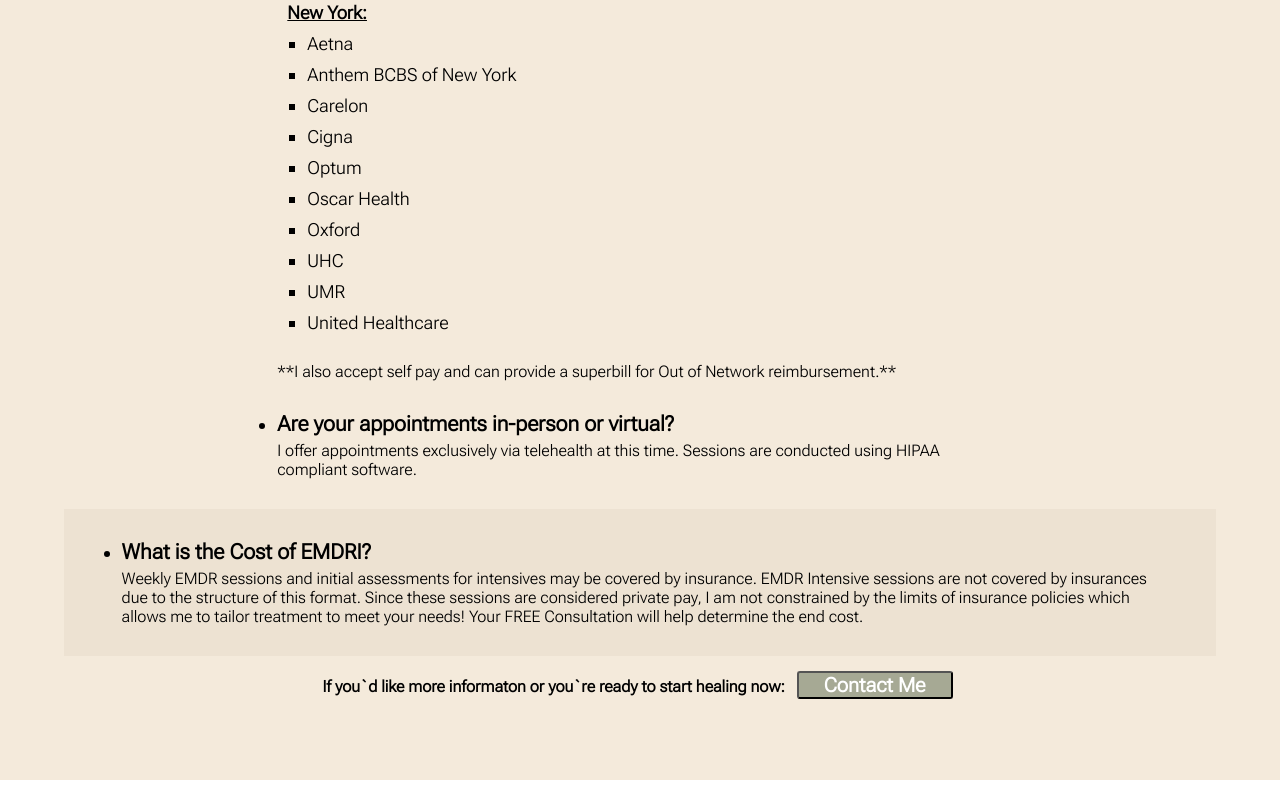
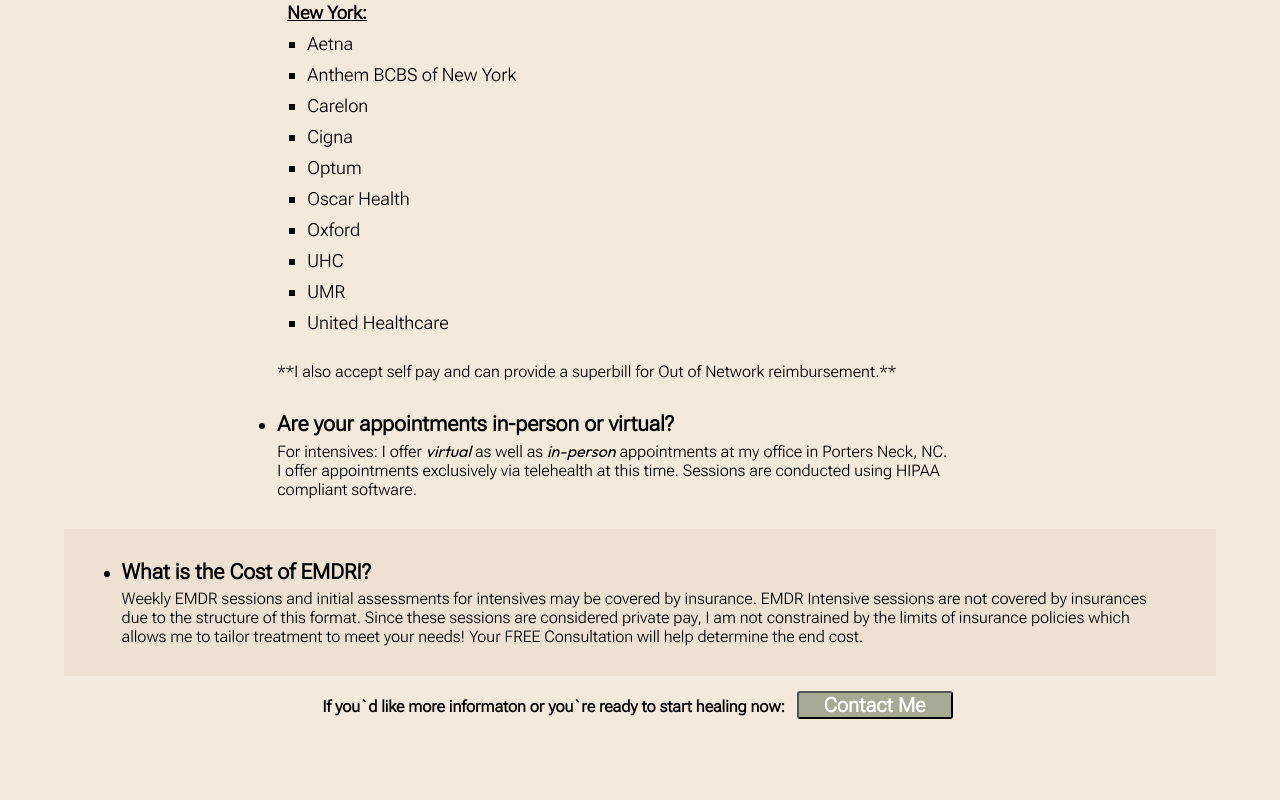
Before and after one commit to Dabbett/Esparrago, a React (Vite) app: page /faqpage in a window 1280 px wide. Shown: the part 710-1510 px from the top of the page. Built offline with nearby package versions, Linux system fonts and the light colour scheme; a web font is replaced by a local one.

Commit message:
update FAQ li

```diff
--- a/src/components/About/About.jsx
+++ b/src/components/About/About.jsx
@@ -1,3 +1,4 @@
+/* eslint-disable no-unused-vars */
 import React from "react";
 import styles from "./About.module.css";
 import { getImageUrl } from "../../utils";
--- a/src/components/Adult/Adult.jsx
+++ b/src/components/Adult/Adult.jsx
@@ -1,3 +1,4 @@
+/* eslint-disable no-unused-vars */
 import React, { useState } from "react";
 import styles from "./Adult.module.css";
 import { getImageUrl } from "../../utils";
--- a/src/components/FAQ/FAQ.jsx
+++ b/src/components/FAQ/FAQ.jsx
@@ -1,3 +1,4 @@
+/* eslint-disable no-unused-vars */
 import React, { useState } from "react";
 import styles from "./FAQ.module.css";
 import { getImageUrl } from "../../utils";
@@ -18,11 +19,19 @@
           <p className={styles.answer}>
             <ul className={styles.insuranceList}>
               <li className={styles.insuranceListItem}>Aetna</li>
-              <li className={styles.insuranceListItem}>Blue Cross and Blue Shield of North Carolina</li>
-              <li className={styles.insuranceListItem}>Blue Cross and Blue Shield of NC Medicare Advantage</li>
-              <li className={styles.insuranceListItem}>Blue Cross and Blue Shield of Massachusetts</li>
+              <li className={styles.insuranceListItem}>
+                Blue Cross and Blue Shield of North Carolina
+              </li>
+              <li className={styles.insuranceListItem}>
+                Blue Cross and Blue Shield of NC Medicare Advantage
+              </li>
+              <li className={styles.insuranceListItem}>
+                Blue Cross and Blue Shield of Massachusetts
+              </li>
               <li className={styles.insuranceListItem}>Cigna</li>
-              <li className={styles.insuranceListItem}>Horizon Blue Cross Blue Shield of New Jersey</li>
+              <li className={styles.insuranceListItem}>
+                Horizon Blue Cross Blue Shield of New Jersey
+              </li>
               <li className={styles.insuranceListItem}>Optum</li>
               <li className={styles.insuranceListItem}>Oscar Health</li>
               <li className={styles.insuranceListItem}>Oxford</li>
@@ -34,7 +43,9 @@
           <p className={styles.answer}>
             <ul className={styles.insuranceList}>
               <li className={styles.insuranceListItem}>Aetna</li>
-              <li className={styles.insuranceListItem}>Anthem BCBS of New York</li>
+              <li className={styles.insuranceListItem}>
+                Anthem BCBS of New York
+              </li>
               <li className={styles.insuranceListItem}>Carelon</li>
               <li className={styles.insuranceListItem}>Cigna</li>
               <li className={styles.insuranceListItem}>Optum</li>
@@ -43,7 +54,6 @@
               <li className={styles.insuranceListItem}>UHC</li>
               <li className={styles.insuranceListItem}>UMR</li>
               <li className={styles.insuranceListItem}>United Healthcare</li>
-
             </ul>
           </p>
           <p className={styles.answer}>
@@ -57,9 +67,11 @@
             Are your appointments in-person or virtual?
           </h3>
           <p className={styles.answer}>
-            I offer appointments exclusively via telehealth at this
-            time. Sessions are conducted using HIPAA compliant software.
-            {/* <br />
+            For intensives: I offer <em>virtual</em> as well as <em>in-person</em> appointments at my office in Porters Neck, NC.
+            <br />
+            I offer appointments exclusively via telehealth at this time.
+            Sessions are conducted using HIPAA compliant software.
+            {/*
             For Children: I offer appointments exclusively in-person at my
             Wilmington, NC. office at this time. */}
           </p>
--- a/src/components/Hero/Hero.jsx
+++ b/src/components/Hero/Hero.jsx
@@ -1,3 +1,4 @@
+/* eslint-disable no-unused-vars */
 import React from "react";
 import styles from "./Hero.module.css"
 import { getImageUrl } from "../../utils";
--- a/src/components/Pediatric/Pediatric.jsx
+++ b/src/components/Pediatric/Pediatric.jsx
@@ -1,3 +1,4 @@
+/* eslint-disable no-unused-vars */
 import React, { useState } from "react";
 import styles from "./Pediatric.module.css";
 import { getImageUrl } from "../../utils";
--- a/src/components/Specialties/Specialties.jsx
+++ b/src/components/Specialties/Specialties.jsx
@@ -1,3 +1,4 @@
+/* eslint-disable no-unused-vars */
 import React, { useState } from "react";
 import styles from "./Specialties.module.css";
 import { getImageUrl } from "../../utils";
```
